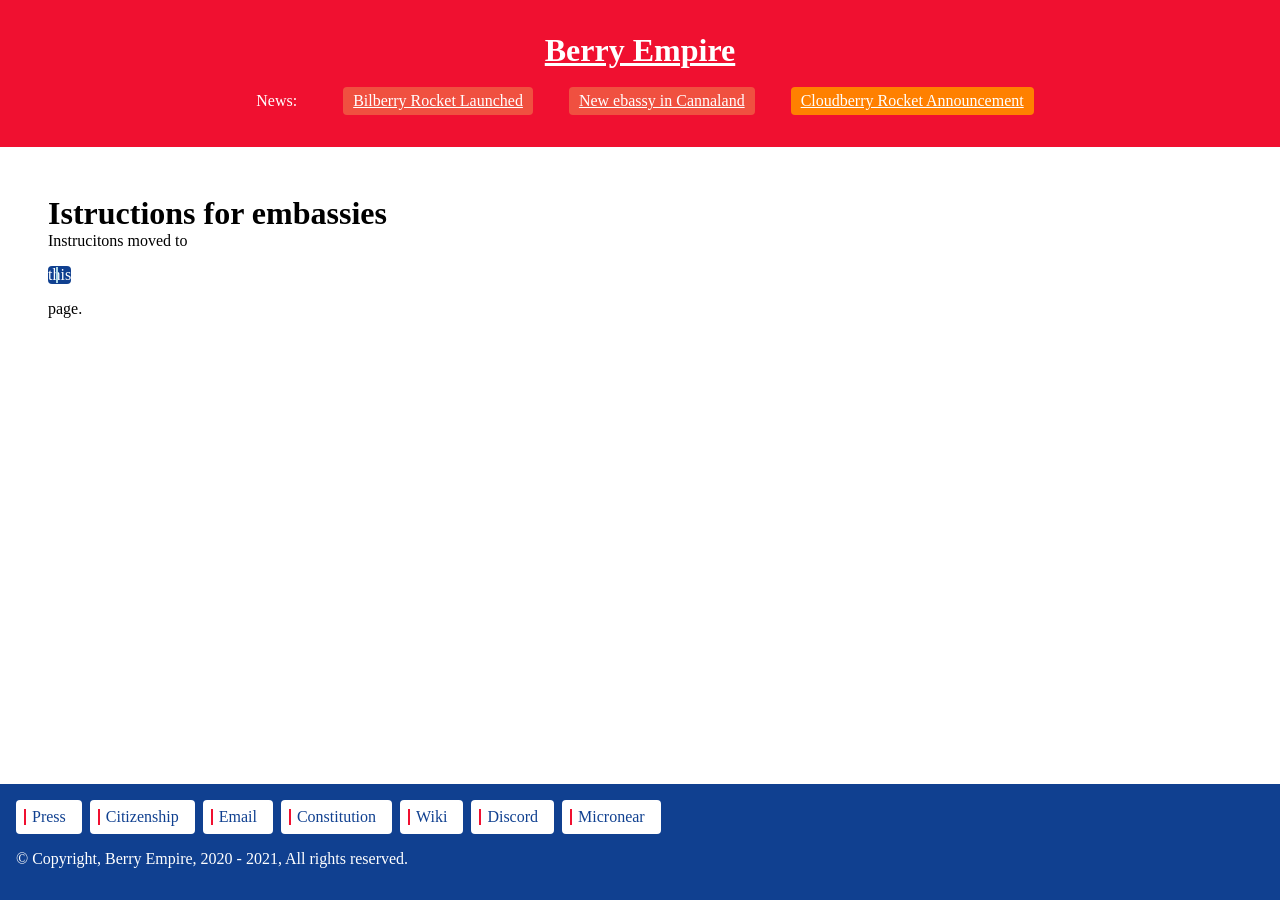
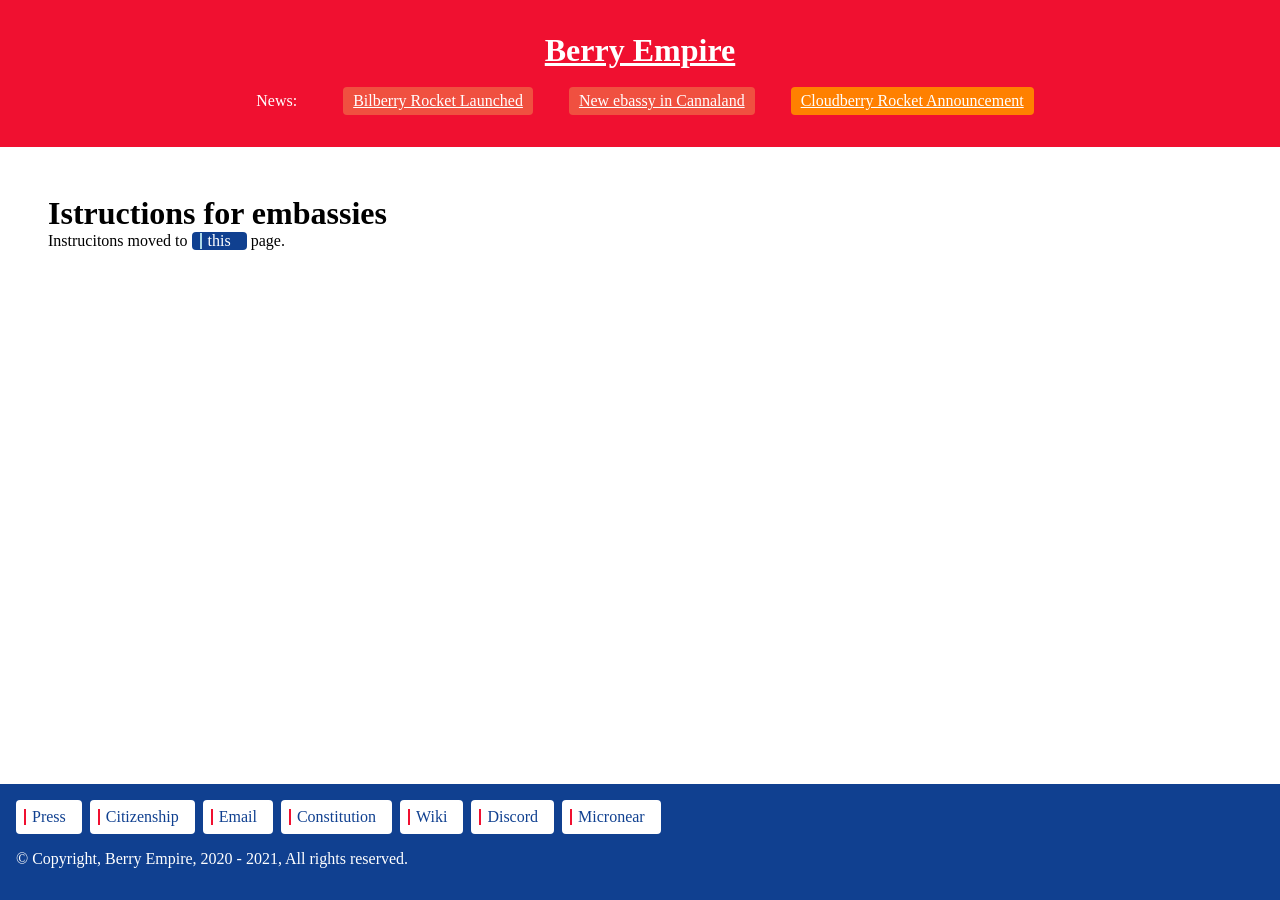
Before and after one commit to berryempire/berryempire.github.io, a Jekyll site: the page built from embassy.md, in a window 1280 px wide. Built offline with Jekyll 4.4.1, drawn with Linux system fonts in a browser that asks for light colours; our own code applies the rules of GitHub Pages for plain Markdown files.

Commit message:
Update embassy.md

```diff
--- a/embassy.md
+++ b/embassy.md
@@ -1,2 +1,2 @@
 ## Istructions for embassies
-<p> Instrucitons moved to <a href="/embassy/" class="thickbutton"><p>this</p></a> page.</p>
+<p> Instrucitons moved to <a href="/embassy/" class="thickbutton"><span>this</span></a> page.</p>
```
